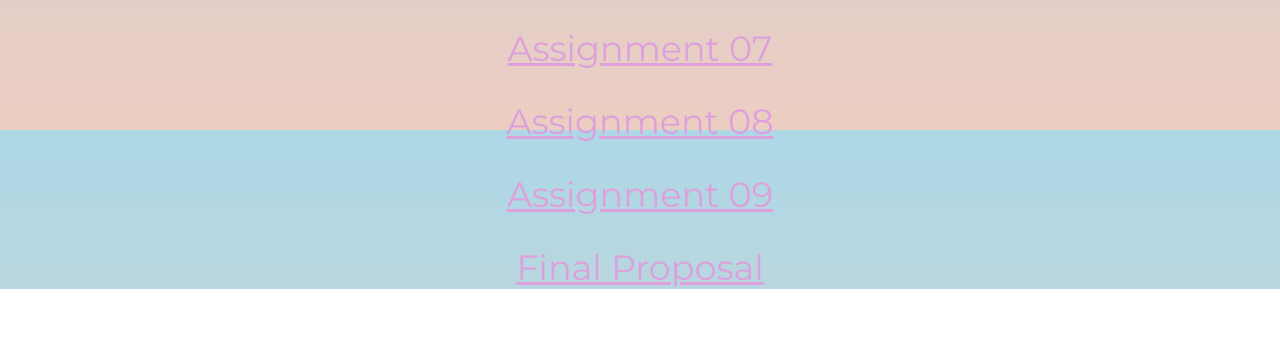
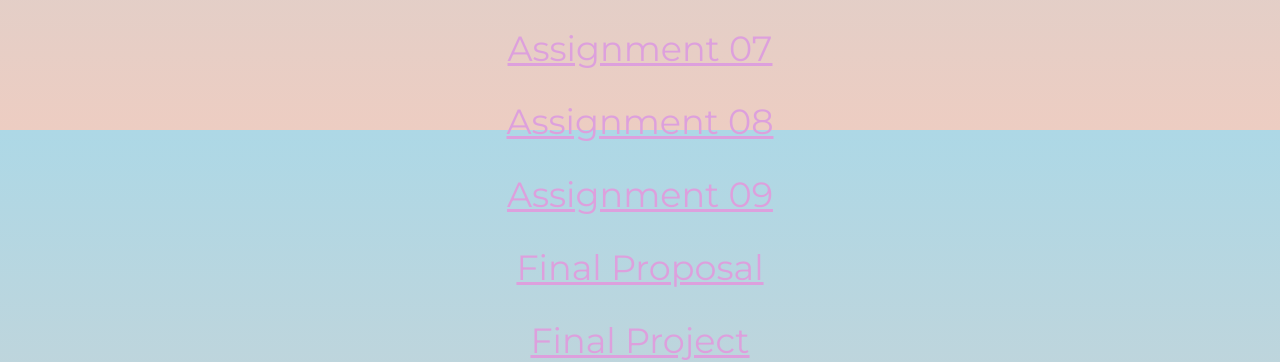
Before and after one commit to JoyZhu219/joy.github.io, a plain HTML site: page assignment.html in a window 1280 px wide. Shown: the part 752-1114 px from the top of the page. Before the commit the page ends 1041 px from the top, so only its background shows below. Drawn offline with Linux system fonts and the light colour scheme; a web font is replaced by a local one.

Commit message:
assignment final update

```diff
--- a/assignment.html
+++ b/assignment.html
@@ -62,6 +62,9 @@
         <div class="proposal">
           <a href="week13/index.html">Final Proposal</a>
         </div>
+        <div class="final">
+          <a href="week14/index.html">Final Project</a>
+        </div>
       </center>
   </body>
 </html>
--- a/style.css
+++ b/style.css
@@ -147,3 +147,8 @@ body {
   position: relative;
   top: 310px;
 }
+
+.final {
+  position: relative;
+  top: 340px;
+}
```
